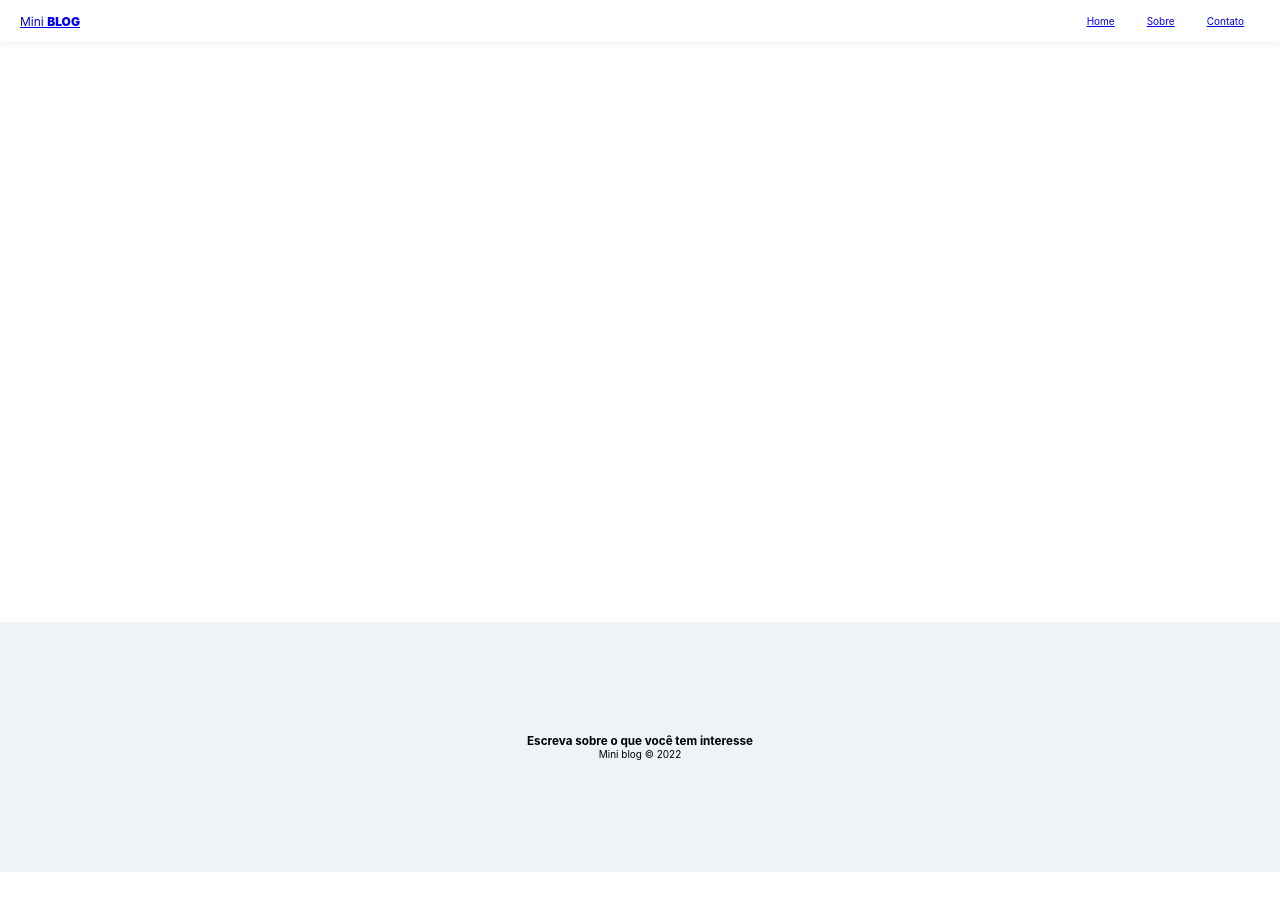
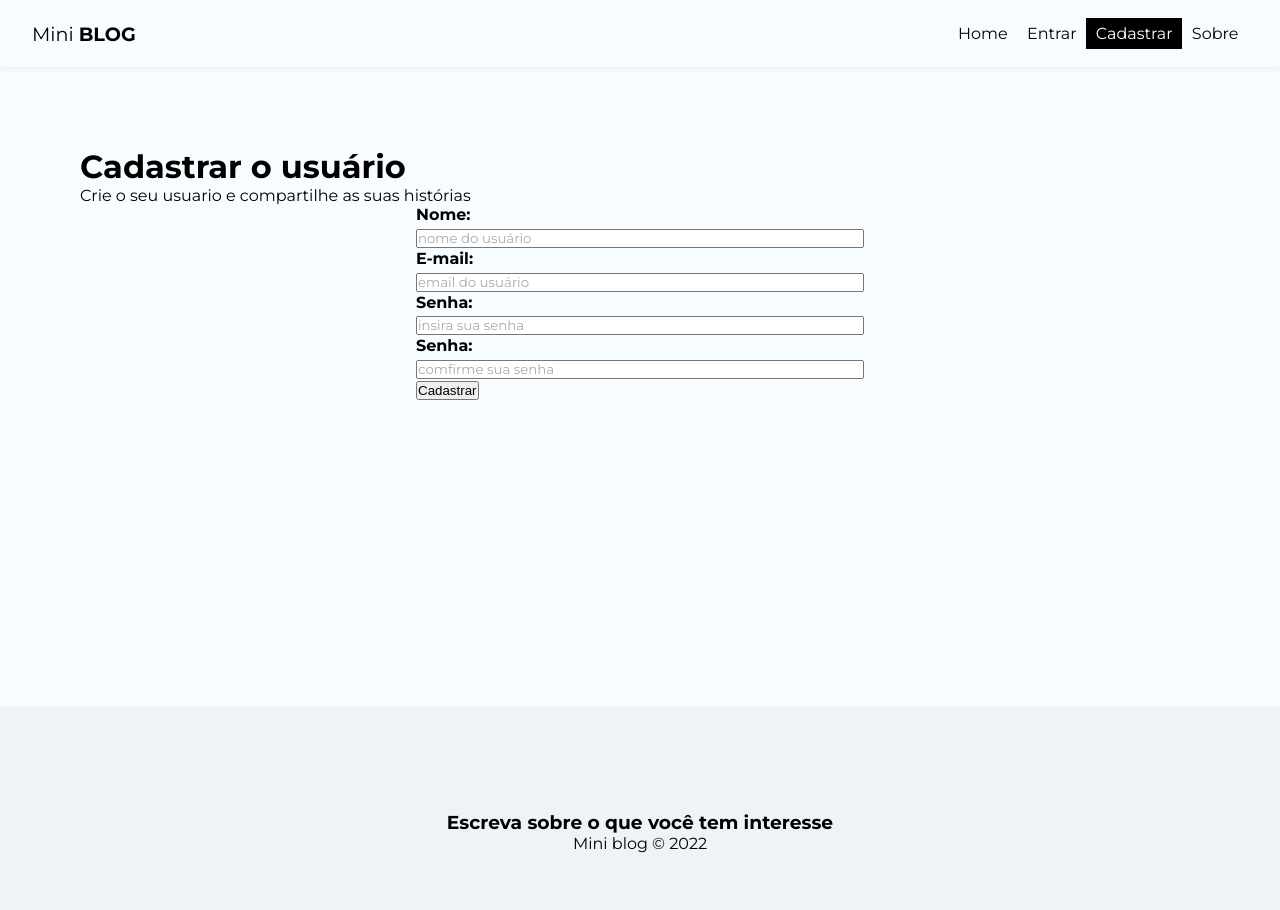
Before and after one commit to alexfarias7/MiniBlog, a React (Vite) app: page /register in a window 1280 px wide. Shown: the top 910 px of the page. Before the commit the page ends 872 px from the top, so only its background shows below. Built offline with nearby package versions, Linux system fonts and the light colour scheme.

Commit message:
add form register

```diff
--- a/index.html
+++ b/index.html
@@ -4,7 +4,15 @@
     <meta charset="UTF-8" />
     <link rel="icon" type="image/svg+xml" href="/src/favicon.svg" />
     <meta name="viewport" content="width=device-width, initial-scale=1.0" />
-    <title>Vite App</title>
+
+    <!-- * Google fonts -->
+    <link rel="preconnect" href="https://fonts.googleapis.com" />
+    <link rel="preconnect" href="https://fonts.gstatic.com" crossorigin />
+    <link
+      href="https://fonts.googleapis.com/css2?family=Montserrat:wght@400;500;700&display=swap"
+      rel="stylesheet"
+    />
+    <title>Mini Blog</title>
   </head>
   <body>
     <div id="root"></div>
--- a/src/components/layout/Navbar/routes.js
+++ b/src/components/layout/Navbar/routes.js
@@ -5,13 +5,18 @@ export const routes = [
         id:1
     },
     {
-        path:'/about',
-        name:'Sobre',
+        path:'/login',
+        name:'Entrar',
         id:2
     },
     {
-        path:'/contact',
-        name:'Contato',
+        path:'/register',
+        name:'Cadastrar',
         id:3
     },
+    {
+        path:'/about',
+        name:'Sobre',
+        id:4
+    },
 ]
--- a/src/components/layout/Navbar/styles.js
+++ b/src/components/layout/Navbar/styles.js
@@ -30,7 +30,7 @@ export const LinksLists = styled.ul`
   list-style: none;
 
   & li {
-    margin: 1em;
+    margin: 1em 0;
   }
 
   & li a {
--- /dev/null
+++ b/src/components/pages/Login/index.jsx
@@ -0,0 +1,7 @@
+import * as Styled from './styles'
+
+function Login() {
+  return <div>login</div>;
+}
+
+export default Login;
--- /dev/null
+++ b/src/components/pages/Register/index.jsx
@@ -0,0 +1,53 @@
+import { useState, useEffect } from 'react';
+
+import * as Styled from './styles';
+
+function Register() {
+  return (
+    <div>
+      <h1>Cadastrar o usuário</h1>
+      <p>Crie o seu usuario e compartilhe as suas histórias</p>
+      <form>
+        <label htmlFor='user'>
+          <span>Nome:</span>
+          <input
+            type="text"
+            name="displayName"
+            required
+            placeholder="nome do usuário"
+          />
+        </label>
+        <label htmlFor='email'>
+          <span>E-mail:</span>
+          <input
+            type='email'
+            name="email"
+            required
+            placeholder="email do usuário"
+          />
+        </label>
+        <label htmlFor='password'>
+          <span>Senha:</span>
+          <input
+            type='password'
+            name="password"
+            required
+            placeholder="insira sua senha"
+          />
+        </label>
+        <label htmlFor='comfirmPassword'>
+          <span>Senha:</span>
+          <input
+            type='password'
+            name="confirmPassword"
+            required
+            placeholder="comfirme sua senha"
+          />
+        </label>
+        <button type='submit' className='btn'>Cadastrar</button>
+      </form>
+    </div>
+  );
+}
+
+export default Register;
--- /dev/null
+++ b/src/components/pages/Register/styles.js
@@ -0,0 +1,9 @@
+import styled from "styled-components";
+
+export const Register = styled.div`
+text-align: center;
+
+& p{
+    color: #aaa;
+}
+`
--- a/src/styles/global.js
+++ b/src/styles/global.js
@@ -1,5 +1,4 @@
-import  { createGlobalStyle } from 'styled-components'
-
+import { createGlobalStyle } from 'styled-components';
 
 const GlobalStyles = createGlobalStyle`
 *{
@@ -9,16 +8,65 @@ const GlobalStyles = createGlobalStyle`
 }
 
 html{
-    font-size: 62.5%;
+   /*  font-size: 62.5%; */
 }
 
 body{
-    font-family: -apple-system, BlinkMacSystemFont, 'Segoe UI', Roboto, Oxygen, Ubuntu, Cantarell, 'Open Sans', 'Helvetica Neue', sans-serif;
-  /*   background: ${({theme})=>theme.colors.mainColor};
- */
+    background: ${({ theme }) => theme.colors.mainColor};
+    font-family: ${({ theme }) => theme.fonts.family.mainFont};
 
 }
-`
+
+input::placeholder, textarea::placeholder{
+    font-family: ${({ theme }) => theme.fonts.family.mainFont};
+    color: #aaa;
+}
+
+input:focus, textarea:focus{
+    outline: none;
+}
+
+a, nav button {
+    text-decoration: none;
+    background-color: transparent;
+    border: none;
+    color: #000;
+    transition: 0.4s;
+    font-size:1em;
+    cursor: pointer;
+    font-family: ${({ theme }) => theme.fonts.family.mainFont};
+}
+
+a:hover, nav button:hover{
+    color: #bbb;
+}
+
+/*form styles  */
+form {
+    max-width: 40%;
+    margin: 0 auto;
+}
+label{
+    display: flex;
+    flex-direction: column;
+    margin-bottom: 1px;
+}
+
+label span {
+    margin-bottom: 0.3em;
+    font-weight: bold;
+    text-align: left;
+}
+
+input-security, textarea{
+    box-sizing: border-box;
+    border: none;
+    border-bottom: 1px solid #ccc;
+    padding: 0.8em 0;
+    background-color: transparent;
+}
+`;
 
 
-export default GlobalStyles
+
+export default GlobalStyles;
--- a/src/styles/theme.js
+++ b/src/styles/theme.js
@@ -1,11 +1,11 @@
 export const theme ={
     colors:{
-        mainColor:'#fbf',
+        mainColor:'#f6fcff',
         secondaryColor:'green'
     },
     fonts:{
         family:{
-
+        mainFont:"'Montserrat', sans-serif"
         },
         sizes:{
 
--- a/src/templates/App/index.jsx
+++ b/src/templates/App/index.jsx
@@ -5,6 +5,8 @@ import Footer from '../../components/layout/Footer';
 import Navbar from '../../components/layout/Navbar';
 import About from '../../components/pages/About/inde';
 import Home from '../../components/pages/Home';
+import Login from '../../components/pages/Login';
+import Register from '../../components/pages/Register';
 //* STYLED COMPONENTS
 import * as Styled from './styles';
 
@@ -17,6 +19,8 @@ function App() {
           <Routes>
             <Route path="/" element={<Home />} />
             <Route path="/about" element={<About />} />
+            <Route path="/login" element={<Login />} />
+            <Route path="/register" element={<Register />} />
           </Routes>
         </Styled.Container>
         <Footer />
```
Also changed, not shown: src/components/pages/Login/styles.js (added).
